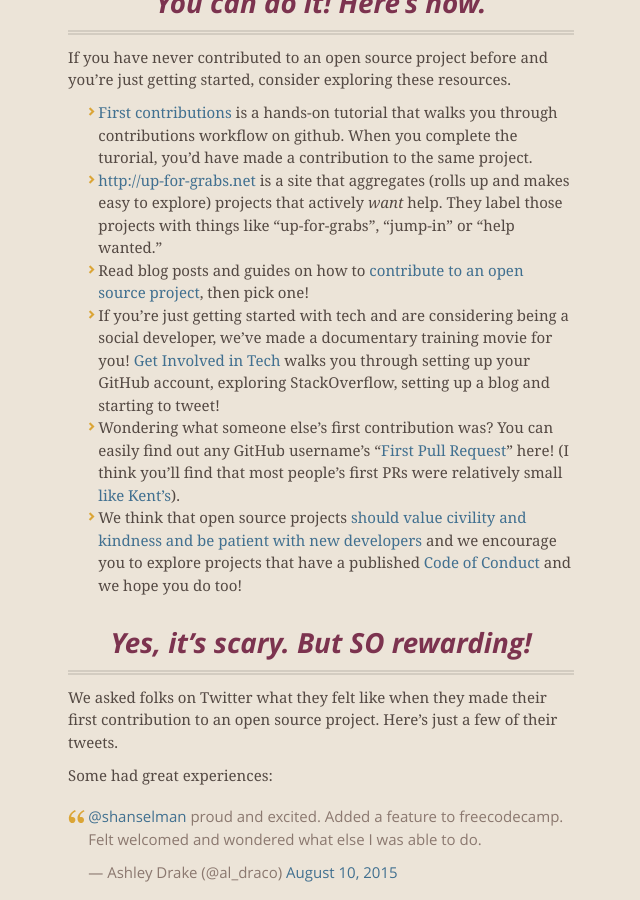
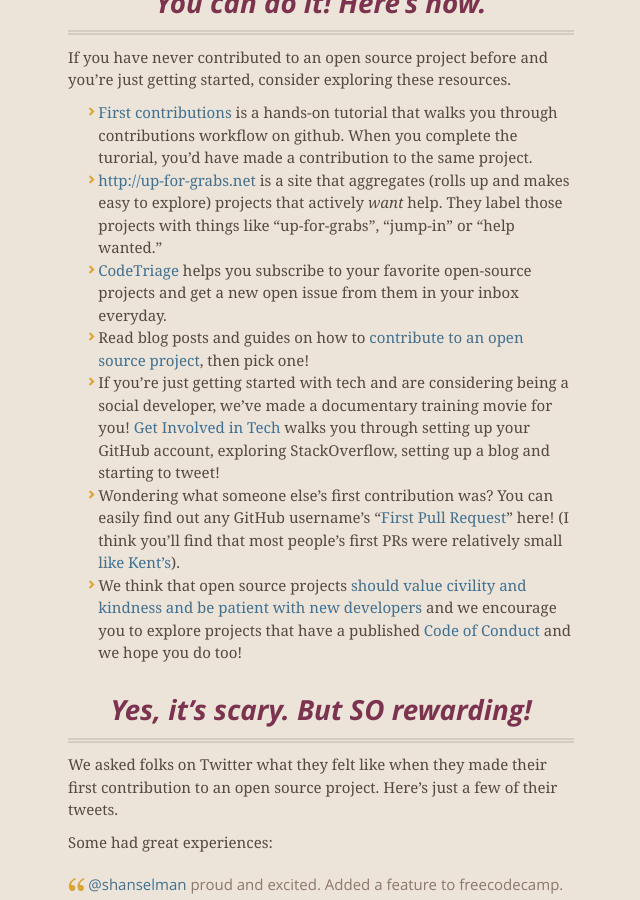
Before and after one commit to shanselman/firsttimersonly, a Jekyll site: the page built from index.md, in a window 1280 px wide and 900 px high, scrolled down 423 px. Shown: the whole window, without its empty margins (319-959 px from the left). Built offline with Jekyll 4.4.1, drawn with Linux system fonts in a browser that asks for light colours; nearby versions of some CDN libraries; comment, search, counter and statistics services are not loaded; our own code applies the rules of GitHub Pages for plain Markdown files.

Commit message:
Add codetriage.com to list of resources

```diff
--- a/index.md
+++ b/index.md
@@ -10,6 +10,7 @@ If you have never contributed to an open source project before and you're just g
 
 * [First contributions](https://github.com/multunus/first-contributions) is a hands-on tutorial that walks you through contributions workflow on github. When you complete the turorial, you'd have made a contribution to the same project.
 * [http://up-for-grabs.net](http://up-for-grabs.net) is a site that aggregates (rolls up and makes easy to explore) projects that actively *want* help. They label those projects with things like "up-for-grabs", "jump-in" or "help wanted."
+* [CodeTriage](https://www.codetriage.com/) helps you subscribe to your favorite open-source projects and get a new open issue from them in your inbox everyday.
 * Read blog posts and guides on how to [contribute to an open source project](http://www.hanselman.com/blog/GetInvolvedInOpenSourceTodayHowToContributeAPatchToAGitHubHostedOpenSourceProjectLikeCode52.aspx), then pick one!
 * If you're just getting started with tech and are considering being a social developer, we've made a documentary training movie for you! [Get Involved in Tech](http://www.getinvolvedintech.com) walks you through setting up your GitHub account, exploring StackOverflow, setting up a blog and starting to tweet!
 * Wondering what someone else's first contribution was? You can easily find out any GitHub username's "[First Pull Request](http://firstpr.me/)" here! (I think you'll find that most people's first PRs were relatively small [like Kent's](http://firstpr.me/#kentcdodds)).
```
